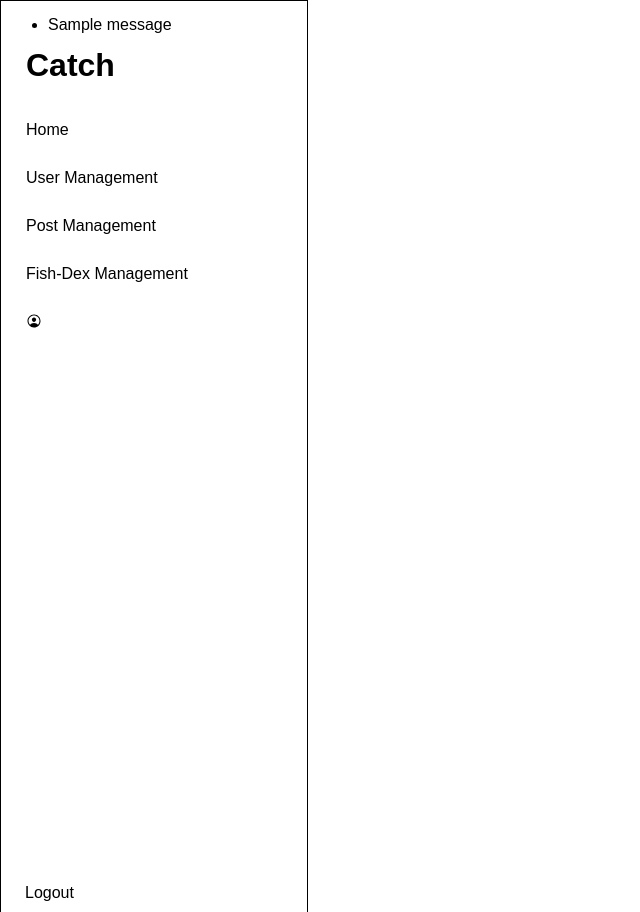
After one commit to Treetrampler/FishingAppYr12Software, a Python web app: template templates/adminview.html in a window 1280 px wide. The commit adds this page. Shown: the whole page, without its empty margins (0-640 px from the left). Run offline with Jinja, Linux system fonts and the light colour scheme; the template is opened without the code that fills it, so the values that code supplies are empty; one stand-in notice (Sample message) is shown.

Commit message:
started admin view

```diff
--- /dev/null
+++ b/templates/adminview.html
@@ -0,0 +1,44 @@
+<!DOCTYPE html>
+<html lang="en">
+    <head>
+        <meta charset="UTF-8">
+        <meta name="viewport" content="width=device-width, initial-scale=1.0">
+        <title>Fishing App</title>
+        <link rel="stylesheet" href="{{ url_for('static', filename='style.css') }}">
+        <script type="module" src="https://unpkg.com/ionicons@5.5.2/dist/ionicons/ionicons.esm.js"></script>
+        <script nomodule src="https://unpkg.com/ionicons@5.5.2/dist/ionicons/ionicons.js"></script>
+    </head>
+    <body>
+        <div class="container">
+            {% with messages = get_flashed_messages(with_categories=true) %}
+                {% if messages %}
+                    <ul class="flashes">
+                        {% for category, message in messages %}
+                            <li class="{{ category }}">{{ message }}</li>
+                        {% endfor %}
+                    </ul>
+                {% endif %}
+            {% endwith %}
+            <div id="sidebar">
+                <h1>Catch</h1>
+                <ul>
+                    <li><a href="{{ url_for('adminview') }}" class="nav_item">Home</a></li>
+                    <li><a href="{{ url_for('user_management') }}" class="nav_item">User Management</a></li>
+                    <li><a href="{{ url_for('post_management') }}" class="nav_item">Post Management</a></li>
+                    <li><a href="{{ url_for('fish_dex_management') }}" class="nav_item">Fish-Dex Management</a></li>
+                    <li>
+                        <a href="{{ url_for('profile') }}" class="username_btn">
+                            <span><ion-icon name="person-circle-outline"></ion-icon></span>
+                            {{ session['username'] }}
+                        </a>
+                    </li>
+                    <li><a href="{{ url_for('logout') }}" class="logout_btn">Logout</a></li>
+                </ul>
+            </div>
+            <div id="content">
+                {% block body %}
+                {% endblock %}
+            </div>
+        </div>
+    </body>
+</html>
```
Also changed, not shown: app.py (+8 -1 lines), fishing_app.db, templates/fish_dex_management.html (added), templates/main_layout.html (indentation only), templates/post_management.html (added), templates/user_management.html (added).
